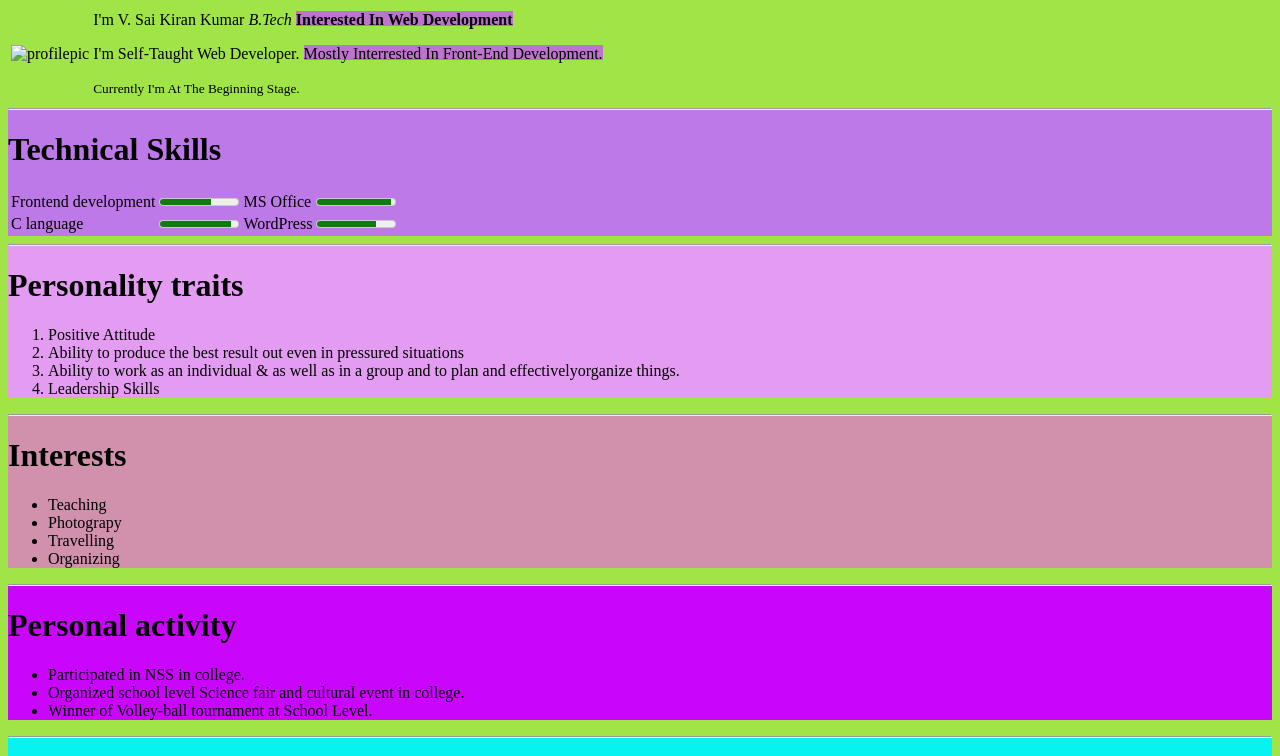
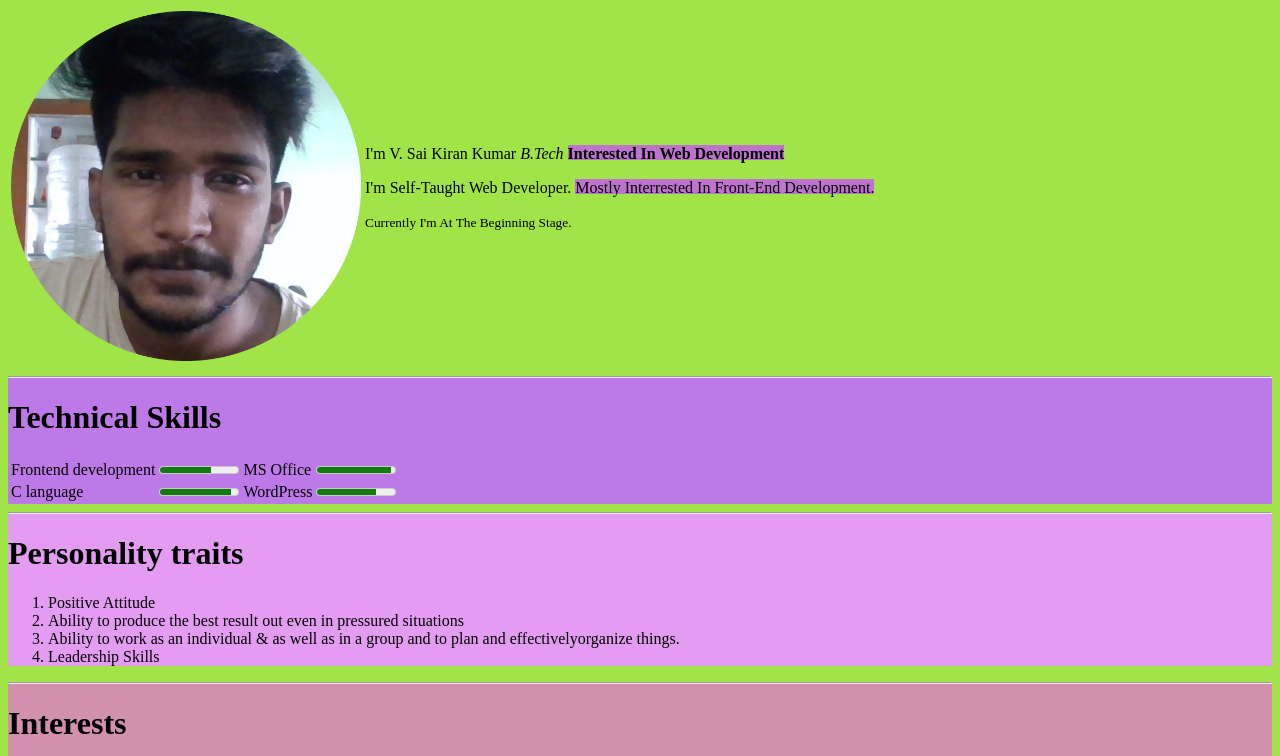
Before and after one commit to SaikiranVulla/portfolio, a plain HTML site: page index.html in a window 1280 px wide. Shown: the top 756 px of the page. Drawn offline with Linux system fonts and the light colour scheme.

Commit message:
Update and rename cv.html to index.html

```diff
--- a/cv.html
+++ b/index.html
@@ -7,7 +7,7 @@
   <body>
     <table>
       <tr id="first-block">
-        <td><img src="file:///C:/Users/sai%20kiran/Downloads/WIN_20210829_09_06_38_Pro-modified.png" alt="profilepic"></td>
+        <td><img src="profile.png.png" alt="profilepic"></td>
 
       <td id="content">I'm V. Sai Kiran Kumar  <em>B.tech </em>
         <strong>Interested in web development</strong><p>I'm self-taught web developer. <span class="reveal">Mostly interrested in front-end development.</span></p>
```
